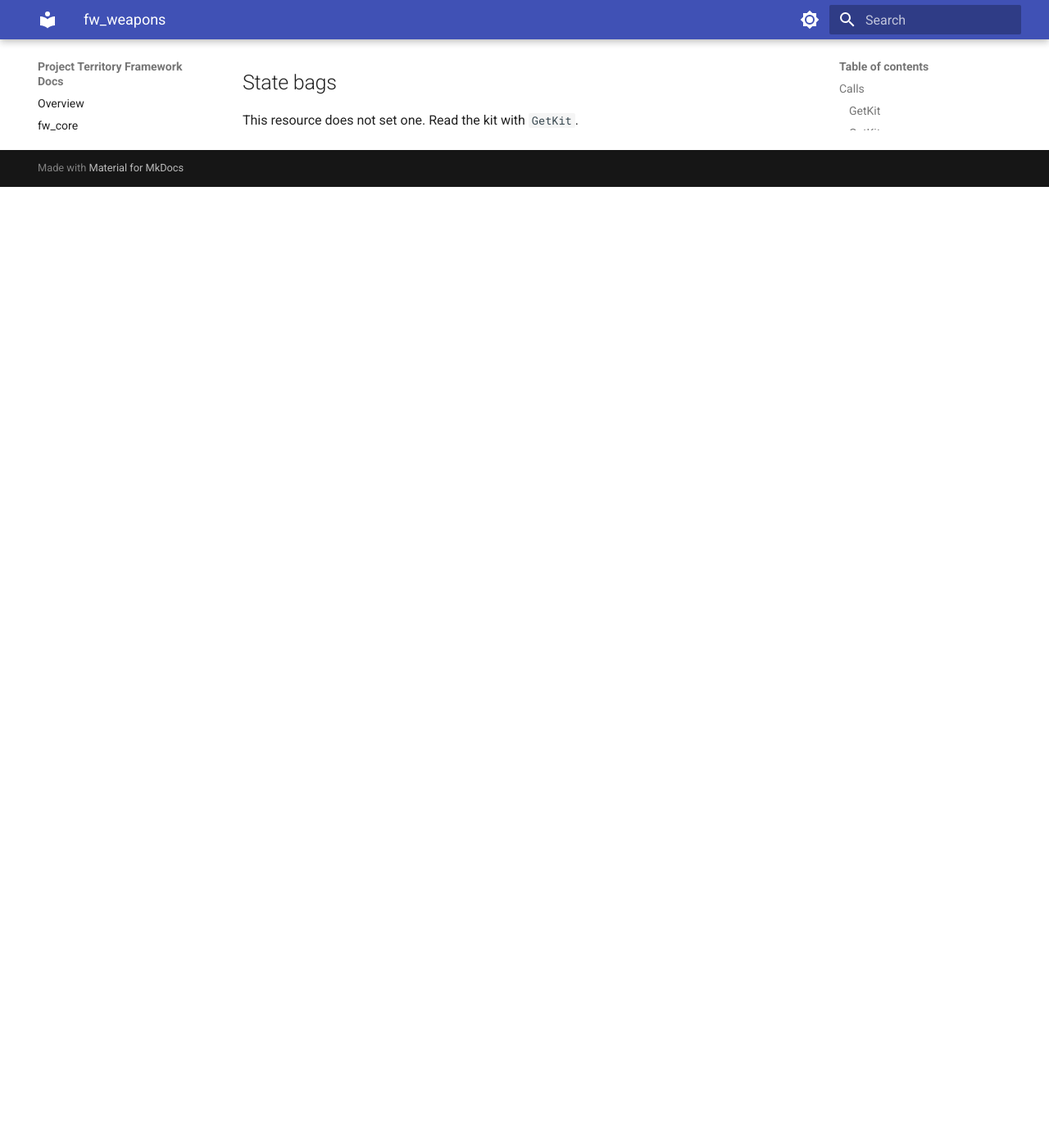
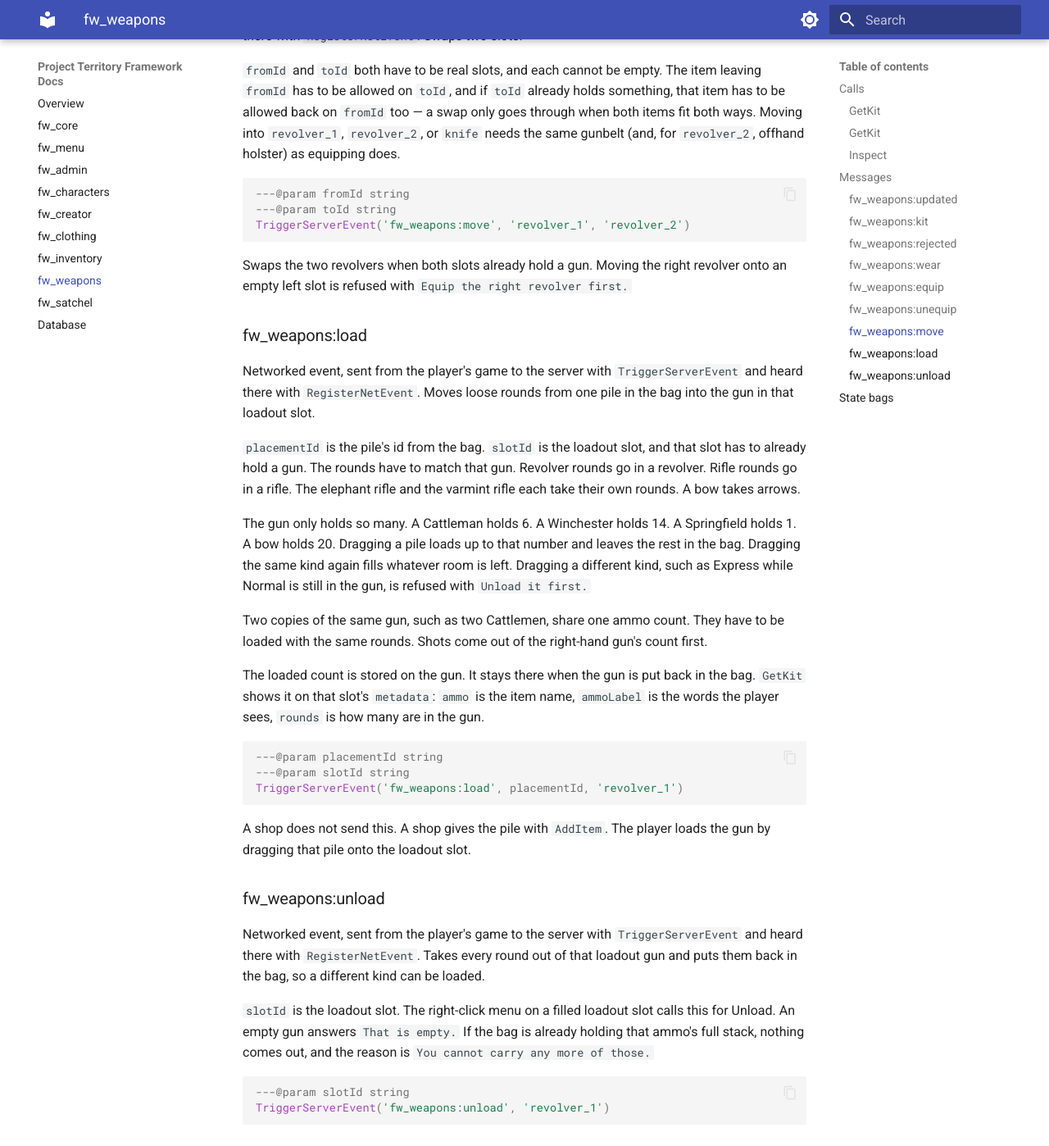
Before and after one commit to Benality/fw-framework-docs, an MkDocs documentation site: the page built from content/fw-weapons.md, in a window 1280 px wide and 1400 px high, scrolled down 6003 px. Shown: the whole window at 82% size. Built offline with MkDocs 1.6.1 and Material for MkDocs 9.7.7, drawn with Linux system fonts in a browser that asks for light colours; before the commit the page ends 6231 px from its top, so only the background shows below that; some of the changed text lies outside the part shown.

Commit message:
Explain loose ammo, loading a gun, and unloading it.
Co-authored-by: Cursor <cursoragent@cursor.com>

````diff
--- a/content/fw-satchel.md
+++ b/content/fw-satchel.md
@@ -6,7 +6,9 @@ It has no exports, no events of its own, and no state bag. Give an item, open a
 
 The player opens the bag with `B`, or by typing `/satchel`. Escape or Tab closes it. Closing the bag also closes an open chest or pouch.
 
-Right-click a filled loadout slot for Inspect, Clean, and Unload. That menu is only on the loadout, not on an item sitting in the bag. Inspect draws the gun and plays the inspect hold, then the bag closes. A knife, lasso, lantern, binoculars, or bow cannot be inspected. Clean and Unload are listed, and they do nothing yet. Another script plays the same inspect with `Inspect` on [fw_weapons](fw-weapons.md).
+Right-click a filled loadout slot for Inspect, Clean, and Unload. That menu is only on the loadout, not on an item sitting in the bag. Inspect draws the gun and plays the inspect hold, then the bag closes. A knife, lasso, lantern, binoculars, or bow cannot be inspected. Clean does nothing yet. Unload puts that gun's rounds back in the bag.
+
+Ammo is loose rounds. Drag a pile from the bag onto the gun you want to load. The slot turns green when those rounds match that gun. The gun takes only what it can hold, and the rest stays in the bag. A full gun shows the number of rounds in the slot. Another script loads and unloads with `fw_weapons:load` and `fw_weapons:unload` on [fw_weapons](fw-weapons.md). Inspect uses `Inspect` on that same page.
 
 `fwInventoryBusy` on [fw_menu](fw-menu.md) is how another menu asks this screen to stay closed.
 
@@ -61,6 +63,8 @@ Sent with `TriggerServerEvent`. The bag screen is the thing that sends these, in
 | `fw_weapons:equip` | Puts a bag item onto a weapon slot. | See [fw_weapons](fw-weapons.md) |
 | `fw_weapons:unequip` | Puts a weapon slot back in the bag. | See [fw_weapons](fw-weapons.md) |
 | `fw_weapons:move` | Swaps two weapon slots. | See [fw_weapons](fw-weapons.md) |
+| `fw_weapons:load` | Puts loose rounds into the gun in that slot. | See [fw_weapons](fw-weapons.md) |
+| `fw_weapons:unload` | Puts that gun's rounds back in the bag. | See [fw_weapons](fw-weapons.md) |
 
 A shop that hands the player a rope does this. It does not send `fw_inventory:move`, and it does not open the bag:
 
--- a/content/fw-weapons.md
+++ b/content/fw-weapons.md
@@ -58,7 +58,7 @@ end
 
 Runs in the player's game. Draws the gun in that loadout slot and plays the inspect hold. The bag closes first, so the player can see it. You get no when that slot is empty, when the thing in it is not a gun, or when an inspect is already playing.
 
-A knife, lasso, lantern, binoculars, or bow cannot be inspected this way. Clean and Unload are on the same right-click menu in the loadout, and they do nothing yet.
+A knife, lasso, lantern, binoculars, or bow cannot be inspected this way. Clean is on the same right-click menu, and it does nothing yet. Unload puts the rounds back in the bag. That is described under `fw_weapons:unload`.
 
 ```lua
 --- Draws the gun in this loadout slot and plays the inspect hold.
@@ -117,7 +117,7 @@ RegisterNetEvent('fw_weapons:rejected', function(reason)
 end)
 ```
 
-This is sent whenever `fw_weapons:wear`, `fw_weapons:equip`, `fw_weapons:unequip`, or `fw_weapons:move` (described below) could not be done. The possible lines are:
+This is sent whenever `fw_weapons:wear`, `fw_weapons:equip`, `fw_weapons:unequip`, `fw_weapons:move`, `fw_weapons:load`, or `fw_weapons:unload` (described below) could not be done. The possible lines are:
 
 | Reason | When |
 | --- | --- |
@@ -133,6 +133,11 @@ This is sent whenever `fw_weapons:wear`, `fw_weapons:equip`, `fw_weapons:unequip
 | `Make room in the satchel first.` | The bag has no space for the item that needs to go back into it. |
 | `The kit is busy.` | Another equip, unequip, or move for this player has not finished yet. Try again shortly. |
 | `Could not save the kit.` | The database could not store the change. Rare. The action did not happen. |
+| `Unload it first.` | The gun already holds a different kind of ammo. |
+| `That is already full.` | The gun is at its own round limit. |
+| `That is empty.` | Unload was used on a gun with no rounds in it. |
+| `You cannot carry any more of those.` | Unload would put the satchel over that ammo's stack. |
+| `Those have to use the same rounds.` | The other gun of the same name already holds a different kind. |
 
 ### fw_weapons:wear
 
@@ -210,6 +215,37 @@ TriggerServerEvent('fw_weapons:move', 'revolver_1', 'revolver_2')
 
 Swaps the two revolvers when both slots already hold a gun. Moving the right revolver onto an empty left slot is refused with `Equip the right revolver first.`
 
+### fw_weapons:load
+
+Networked event, sent from the player's game to the server with `TriggerServerEvent` and heard there with `RegisterNetEvent`. Moves loose rounds from one pile in the bag into the gun in that loadout slot.
+
+`placementId` is the pile's id from the bag. `slotId` is the loadout slot, and that slot has to already hold a gun. The rounds have to match that gun. Revolver rounds go in a revolver. Rifle rounds go in a rifle. The elephant rifle and the varmint rifle each take their own rounds. A bow takes arrows.
+
+The gun only holds so many. A Cattleman holds 6. A Winchester holds 14. A Springfield holds 1. A bow holds 20. Dragging a pile loads up to that number and leaves the rest in the bag. Dragging the same kind again fills whatever room is left. Dragging a different kind, such as Express while Normal is still in the gun, is refused with `Unload it first.`
+
+Two copies of the same gun, such as two Cattlemen, share one ammo count. They have to be loaded with the same rounds. Shots come out of the right-hand gun's count first.
+
+The loaded count is stored on the gun. It stays there when the gun is put back in the bag. `GetKit` shows it on that slot's `metadata`: `ammo` is the item name, `ammoLabel` is the words the player sees, `rounds` is how many are in the gun.
+
+```lua
+---@param placementId string
+---@param slotId string
+TriggerServerEvent('fw_weapons:load', placementId, 'revolver_1')
+```
+
+A shop does not send this. A shop gives the pile with `AddItem`. The player loads the gun by dragging that pile onto the loadout slot.
+
+### fw_weapons:unload
+
+Networked event, sent from the player's game to the server with `TriggerServerEvent` and heard there with `RegisterNetEvent`. Takes every round out of that loadout gun and puts them back in the bag, so a different kind can be loaded.
+
+`slotId` is the loadout slot. The right-click menu on a filled loadout slot calls this for Unload. An empty gun answers `That is empty.` If the bag is already holding that ammo's full stack, nothing comes out, and the reason is `You cannot carry any more of those.`
+
+```lua
+---@param slotId string
+TriggerServerEvent('fw_weapons:unload', 'revolver_1')
+```
+
 ## State bags
 
 This resource does not set one. Read the kit with `GetKit`.
````
Also changed, not shown: content/fw-inventory.md (+18 -1 lines).
